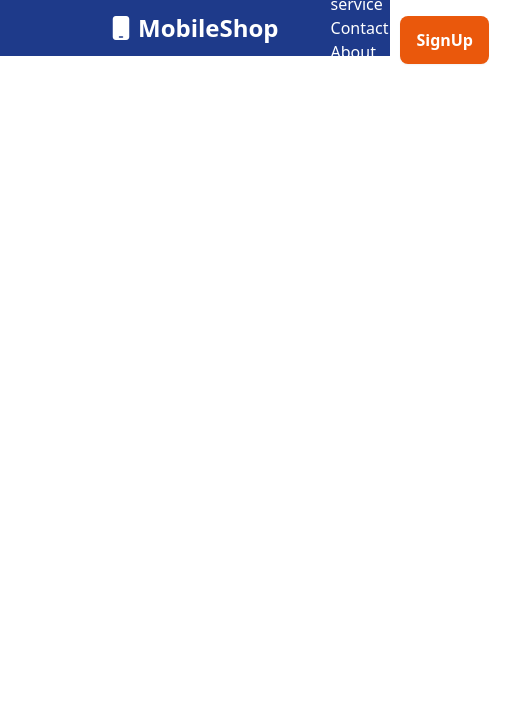
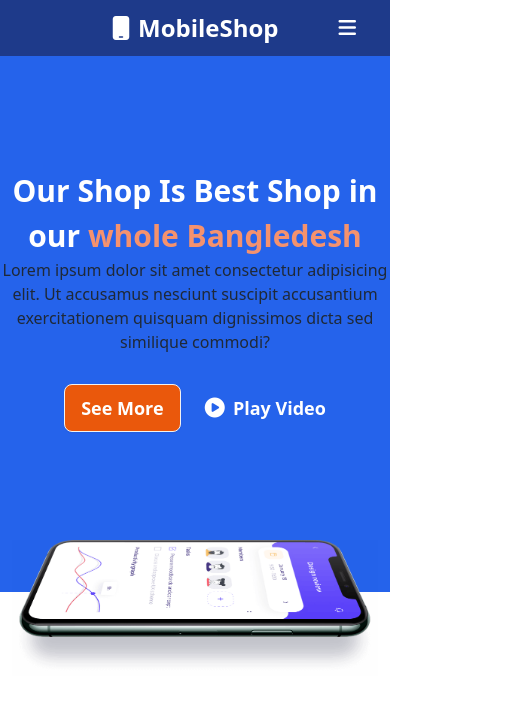
Before and after one commit to Muhammad-sefat/Responsive-Mobile-Shop, a plain HTML site: page index.html in a window 390 px wide. Shown: the whole page, 509 px wide, since content can reach past the window. Drawn offline with nearby package versions, Linux system fonts and the light colour scheme.

Commit message:
finish header section

```diff
--- a/index.html
+++ b/index.html
@@ -24,22 +24,31 @@
 
     <header class="md:container md:mx-auto bg-blue-600">
         <nav class="bg-blue-900 h-14 flex items-center justify-between">
-                <div class="flex items-center ml-28">
+                <div class="flex  items-center ml-28">
                     <i class="fa-solid fa-mobile mr-2 text-white text-2xl"></i>
-                    <h2 class="text-2xl text-white mr-5 font-bold">MobileShop</h2>
-                    <div class="ml-8">
-                        <a class="text-base text-white mr-3" href="#">Home</a>
-                        <a class="text-base text-white mr-3" href="#">service</a>
-                        <a class="text-base text-white mr-3" href="#">Contact</a>
-                        <a class="text-base text-white mr-3" href="#">About Us</a>
+                    <h2 class="text-2xl text-white mr-5 font-bold">MobileShop</h2> <i class="fa-solid fa-bars text-white text-xl ml-10 lg:hidden"></i>
+                    <div class="hidden lg:block ml-8">
+                        <a class="text-base text-white mr-3 font-medium" href="#">Home</a>
+                        <a class="text-base text-white mr-3 font-medium" href="#">service</a>
+                        <a class="text-base text-white mr-3 font-medium" href="#">Contact</a>
+                        <a class="text-base text-white mr-3 font-medium" href="#">About Us</a>
                     </div>
                 </div>
-                <div class="mr-28">
+                <div class="hidden lg:block mr-28">
                     <a class="mr-5 text-white text-base" href="#">LogIn</a>
                     <a class="mr-5 text-white text-base btn bg-orange-600 border-0" href="#">SignUp</a>
                 </div>
-            <!-- </div> -->
         </nav>
+        <div class="w-full lg:w-1/2 mx-auto text-center">
+            <h3 class="mt-28 text-3xl lg:text-5xl text-white font-bold leading-normal">Our Shop Is Best Shop in our <span style="color: rgb(245, 146, 110);"> whole Bangledesh</span></h3>
+            <p class="font-normal text-base text-gray-800">Lorem ipsum dolor sit amet consectetur adipisicing elit. Ut accusamus nesciunt suscipit accusantium exercitationem quisquam dignissimos dicta sed similique commodi?</p>
+            <div class="space-y-10">
+                <button class="btn bg-orange-600 text-white text-lg">See More</button>
+                <i class="fa-solid fa-circle-play ml-5 text-xl text-white"></i>
+                <a class="ml-1 text-lg text-white font-semibold">Play Video</a>
+            </div>
+            <img class="translate-y-24 p-3 lg:translate-y-36" src="images/phone.png" alt="phone">
+        </div>
 
     </header>
 
```
Also changed, not shown: images/phone.jpg (deleted), images/phone.png (added).
